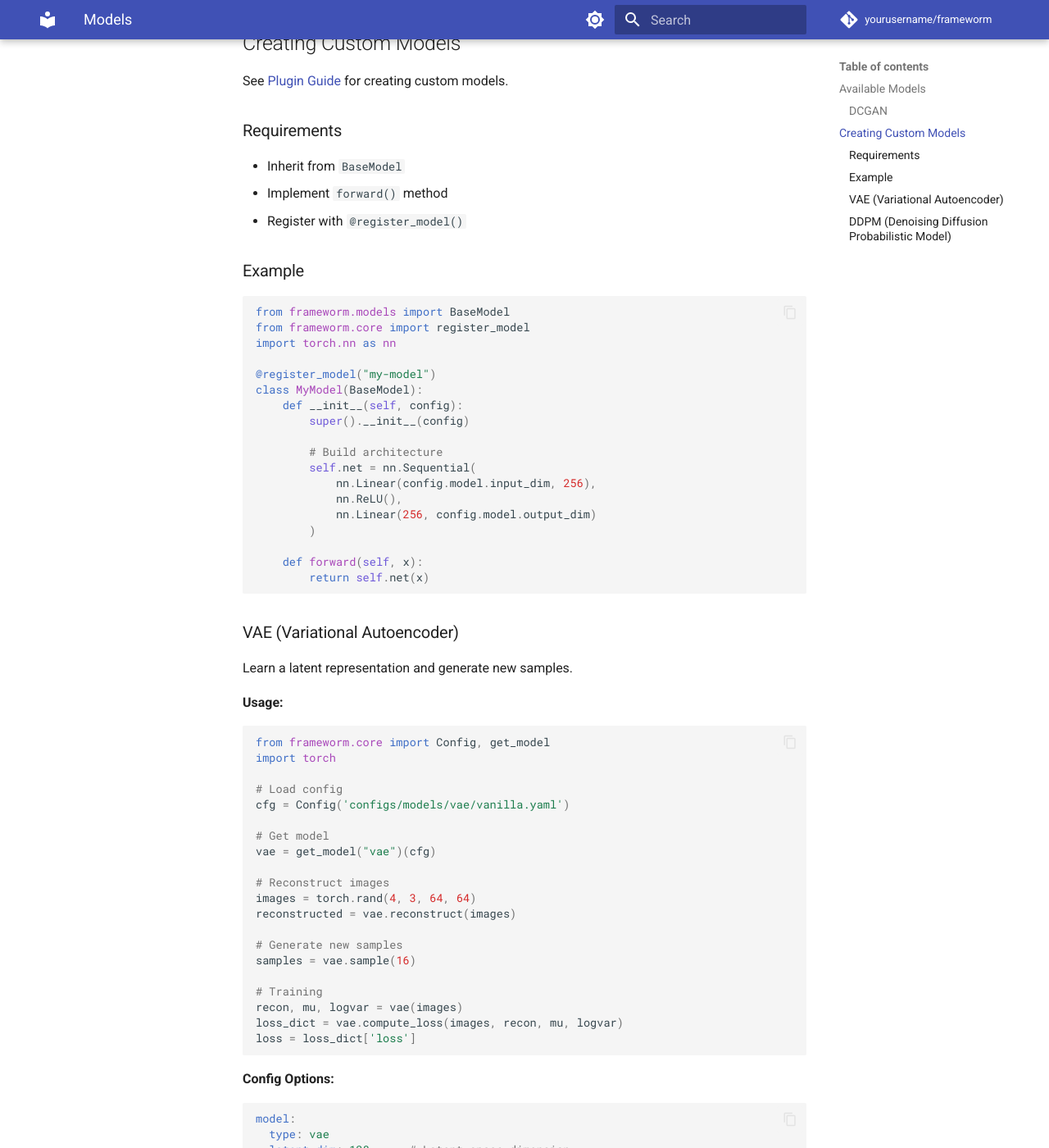
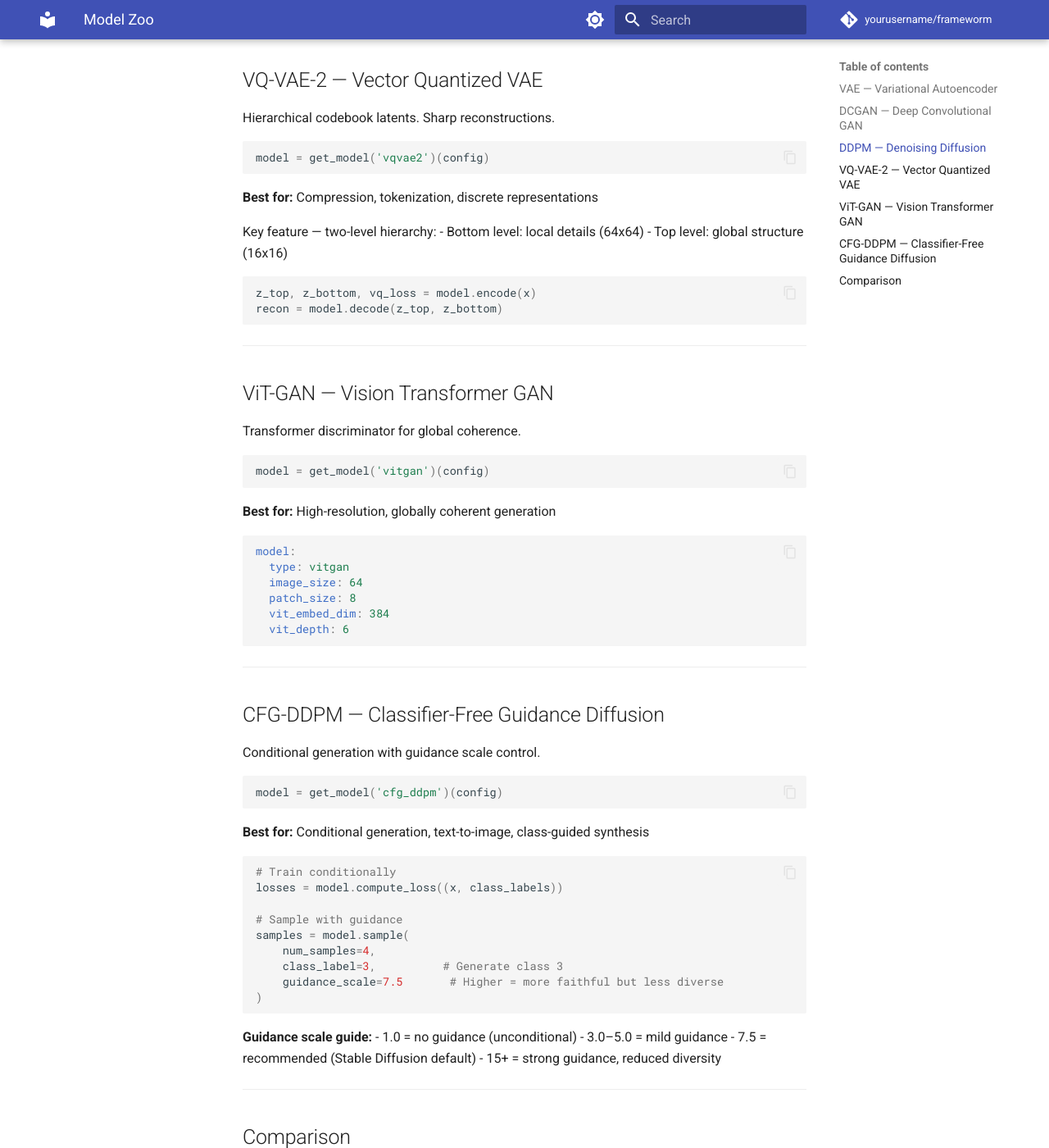
Before and after one commit to Aakash0440/Frameworm, an MkDocs documentation site: the page built from docs/user_guide/models.md, in a window 1280 px wide and 1400 px high, scrolled down 960 px. Shown: the whole window at 82% size. Built offline with MkDocs 1.6.1 and Material for MkDocs 9.7.7, drawn with Linux system fonts in a browser that asks for light colours; comment, search, counter and statistics services are not loaded; some of the changed text lies outside the part shown.

Commit message:
feat(models): register all Day 21 models, update model zoo docs

````diff
--- a/docs/user_guide/models.md
+++ b/docs/user_guide/models.md
@@ -1,183 +1,115 @@
-# Models
+# Model Zoo
 
-## Available Models
+FRAMEWORM includes 6 production-ready generative models.
 
-### DCGAN
+---
 
-Deep Convolutional GAN for image generation.
+## VAE — Variational Autoencoder
 
-**Usage:**
+Classic VAE with KL regularization.
 ```python
-from frameworm.core import Config, get_model
-
-# Load config
-cfg = Config('configs/models/gan/dcgan.yaml')
-
-# Get model
-model_class = get_model("dcgan")
-model = model_class(cfg)
-
-# Generate images
-import torch
-z = torch.randn(4, 100, 1, 1)
-images = model(z)  # (4, 3, 64, 64)
+model = get_model('vae')(config)
 ```
 
-**Config Options:**
+**Best for:** Fast prototyping, smooth latent space
+
+---
+
+## DCGAN — Deep Convolutional GAN
+
+Stable GAN training with spectral normalization.
+```python
+model = get_model('dcgan')(config)
+```
+
+**Best for:** Quick image generation
+
+---
+
+## DDPM — Denoising Diffusion
+
+Original DDPM with linear noise schedule.
+```python
+model = get_model('ddpm')(config)
+```
+
+**Best for:** High quality unconditional generation
+
+---
+
+## VQ-VAE-2 — Vector Quantized VAE
+
+Hierarchical codebook latents. Sharp reconstructions.
+```python
+model = get_model('vqvae2')(config)
+```
+
+**Best for:** Compression, tokenization, discrete representations
+
+Key feature — two-level hierarchy:
+- Bottom level: local details (64x64)
+- Top level: global structure (16x16)
+```python
+z_top, z_bottom, vq_loss = model.encode(x)
+recon = model.decode(z_top, z_bottom)
+```
+
+---
+
+## ViT-GAN — Vision Transformer GAN
+
+Transformer discriminator for global coherence.
+```python
+model = get_model('vitgan')(config)
+```
+
+**Best for:** High-resolution, globally coherent generation
 ```yaml
 model:
-  type: dcgan
-  latent_dim: 100      # Latent vector dimension
-  image_size: 64       # Output image size
-  channels: 3          # Color channels
-  ngf: 64             # Generator feature maps
-  ndf: 64             # Discriminator feature maps
+  type: vitgan
+  image_size: 64
+  patch_size: 8
+  vit_embed_dim: 384
+  vit_depth: 6
 ```
 
-**Architecture:**
-- Generator: 4 transposed conv layers
-- Discriminator: 4 conv layers
-- BatchNorm + ReLU/LeakyReLU
+---
 
-## Creating Custom Models
+## CFG-DDPM — Classifier-Free Guidance Diffusion
 
-See [Plugin Guide](plugins.md) for creating custom models.
-
-### Requirements
-
-- Inherit from `BaseModel`
-- Implement `forward()` method
-- Register with `@register_model()`
-
-### Example
+Conditional generation with guidance scale control.
 ```python
-from frameworm.models import BaseModel
-from frameworm.core import register_model
-import torch.nn as nn
-
-@register_model("my-model")
-class MyModel(BaseModel):
-    def __init__(self, config):
-        super().__init__(config)
-
-        # Build architecture
-        self.net = nn.Sequential(
-            nn.Linear(config.model.input_dim, 256),
-            nn.ReLU(),
-            nn.Linear(256, config.model.output_dim)
-        )
-
-    def forward(self, x):
-        return self.net(x)
+model = get_model('cfg_ddpm')(config)
 ```
 
-### VAE (Variational Autoencoder)
+**Best for:** Conditional generation, text-to-image, class-guided synthesis
+```python
+# Train conditionally
+losses = model.compute_loss((x, class_labels))
 
-Learn a latent representation and generate new samples.
-
-**Usage:**
-```python
-from frameworm.core import Config, get_model
-import torch
-
-# Load config
-cfg = Config('configs/models/vae/vanilla.yaml')
-
-# Get model
-vae = get_model("vae")(cfg)
-
-# Reconstruct images
-images = torch.rand(4, 3, 64, 64)
-reconstructed = vae.reconstruct(images)
-
-# Generate new samples
-samples = vae.sample(16)
-
-# Training
-recon, mu, logvar = vae(images)
-loss_dict = vae.compute_loss(images, recon, mu, logvar)
-loss = loss_dict['loss']
+# Sample with guidance
+samples = model.sample(
+    num_samples=4,
+    class_label=3,          # Generate class 3
+    guidance_scale=7.5       # Higher = more faithful but less diverse
+)
 ```
 
-**Config Options:**
-```yaml
-model:
-  type: vae
-  latent_dim: 128      # Latent space dimension
-  image_size: 64       # Input image size
-  channels: 3          # Color channels
-  beta: 1.0           # β coefficient (>1 for β-VAE)
-```
+**Guidance scale guide:**
+- 1.0 = no guidance (unconditional)
+- 3.0–5.0 = mild guidance
+- 7.5 = recommended (Stable Diffusion default)
+- 15+ = strong guidance, reduced diversity
 
-**β-VAE:**
+---
 
-Use β > 1 for better disentanglement:
-```yaml
-model:
-  beta: 4.0  # Emphasizes KL divergence
-```
+## Comparison
 
-**Architecture:**
-- Encoder: 4 conv layers → latent distribution
-- Reparameterization: z = μ + σ * ε
-- Decoder: 4 transposed conv layers → reconstruction
-
-**Loss:**
-- Reconstruction: MSE between input and output
-- KL Divergence: Regularization to N(0, I)
-- Total: recon_loss + β * kl_loss
-
-### DDPM (Denoising Diffusion Probabilistic Model)
-
-Generate images through iterative denoising.
-
-**Usage:**
-```python
-from frameworm.core import Config, get_model
-import torch
-
-# Load config
-cfg = Config('configs/models/diffusion/ddpm.yaml')
-
-# Get model
-ddpm = get_model("ddpm")(cfg)
-
-# Generate samples (slow - 1000 steps)
-samples = ddpm.sample(batch_size=8)
-
-# Training
-x = torch.rand(batch, 3, 64, 64)
-loss_dict = ddpm.compute_loss(x)
-loss = loss_dict['loss']
-```
-
-**Config Options:**
-```yaml
-model:
-  type: ddpm
-  timesteps: 1000      # Number of diffusion steps
-  image_size: 64       # Output image size
-  channels: 3          # Color channels
-  base_channels: 128   # U-Net base channels
-```
-
-**Architecture:**
-- U-Net with time embeddings
-- 1000 denoising steps
-- Linear beta schedule
-- MSE loss on noise prediction
-
-**Notes:**
-- Generation is slow (~1000 forward passes)
-- Requires substantial training
-- Quality improves with more timesteps
-- Use EMA for best results
-
-**Advantages:**
-- High-quality samples
-- Stable training
-- Principled framework
-
-**Disadvantages:**
-- Very slow sampling
-- Computationally expensive
+| Model | Quality | Speed | Controllable | Memory |
+|-------|---------|-------|-------------|--------|
+| VAE | ⭐⭐ | ⭐⭐⭐⭐⭐ | ❌ | Low |
+| DCGAN | ⭐⭐⭐ | ⭐⭐⭐⭐ | ❌ | Low |
+| DDPM | ⭐⭐⭐⭐ | ⭐⭐ | ❌ | Medium |
+| VQ-VAE-2 | ⭐⭐⭐⭐ | ⭐⭐⭐⭐ | ❌ | Medium |
+| ViT-GAN | ⭐⭐⭐⭐ | ⭐⭐⭐ | ❌ | High |
+| CFG-DDPM | ⭐⭐⭐⭐⭐ | ⭐ | ✅ | High |
````
Also changed, not shown: models/__init__.py (+10 -5 lines), 6 other files.
